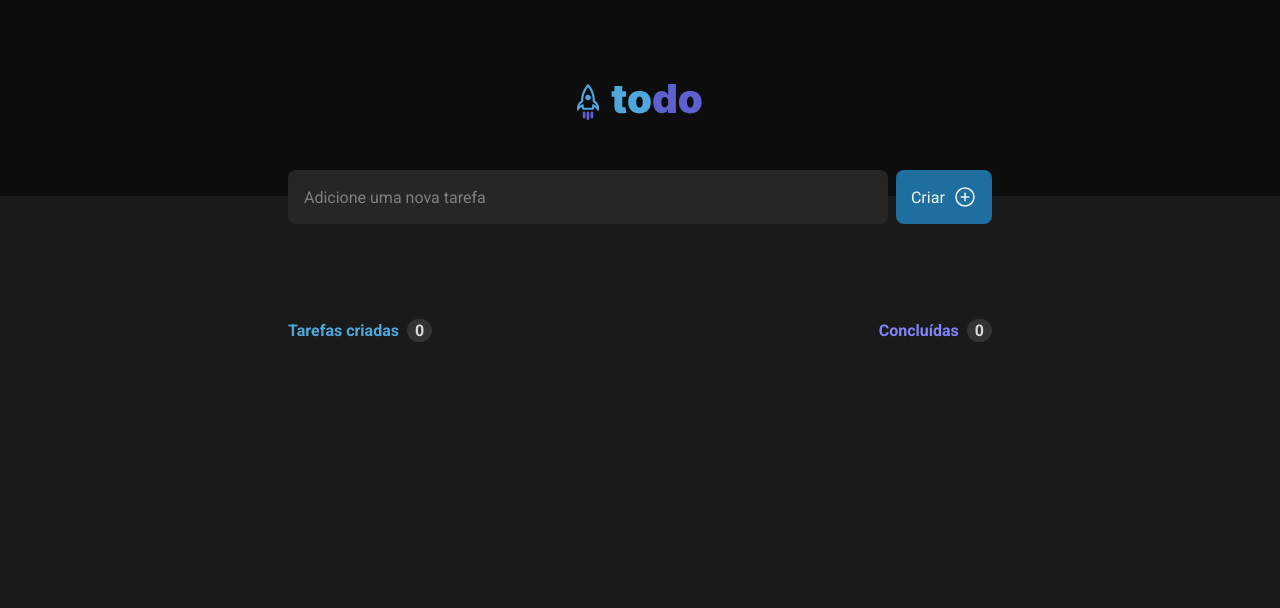
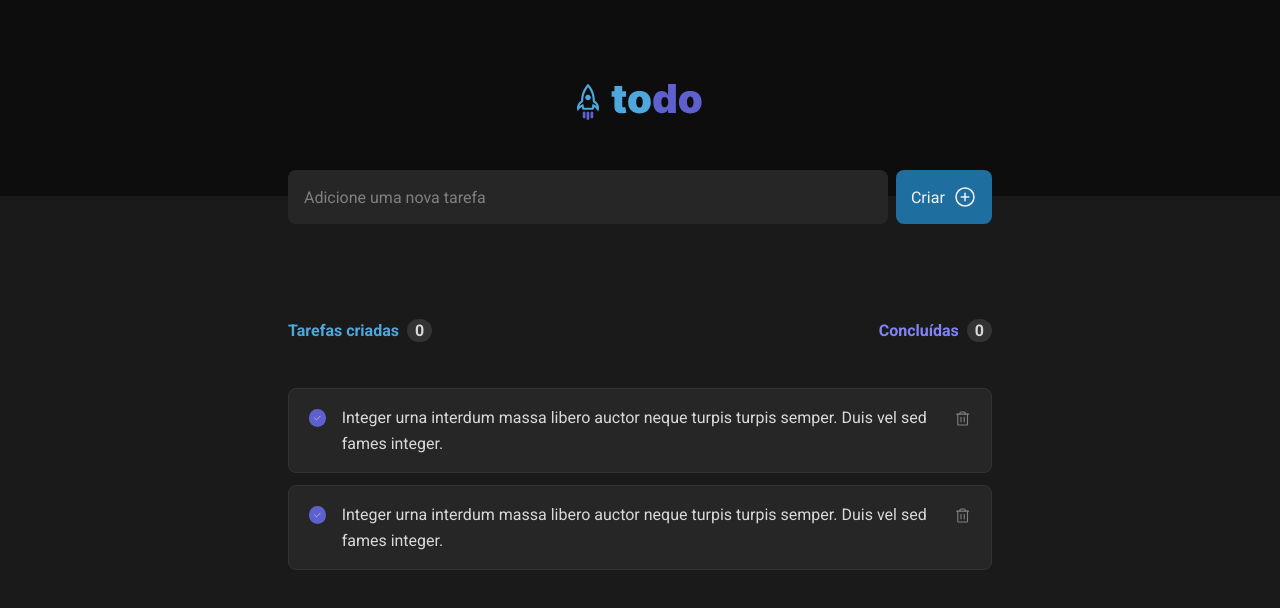
Before and after one commit to caiorodr/to-do-reactjs-ts, a React (Vite) app: page / in a window 1280 px wide. Shown: the top 608 px of the page. Built offline with nearby package versions, Linux system fonts and the light colour scheme.

Commit message:
update list for task

```diff
--- a/src/App.module.css
+++ b/src/App.module.css
@@ -6,3 +6,8 @@
   display: grid;
   grid-template-columns: 1fr;
 }
+
+
+.empty {
+  margin-top: 1.5rem;
+}
--- a/src/App.tsx
+++ b/src/App.tsx
@@ -4,6 +4,7 @@ import styles from './App.module.css';
 import './global.css';
 import { Task } from './components/Task';
 import { Info } from './components/Info';
+import { List } from './components/List';
 
 export function App() {
 
@@ -13,6 +14,10 @@ export function App() {
       <div className={styles.wrapper}>
         <Task/>
         <Info/>
+        <div  className={styles.empty}>
+          <List/>
+        </div>
+
       </div>
     </div>
   )
--- /dev/null
+++ b/src/components/List.module.css
@@ -0,0 +1,56 @@
+.empty {
+    border-top: solid 1px var(--gray-400);
+    border-radius: 8px;
+}
+
+.emptyContent {
+    display: grid;
+    place-items: center;
+    line-height: 1.6;
+    padding: 4rem;
+}
+
+
+.emptyContent img {
+    margin-bottom: 1rem;
+}
+
+.notEmptyContent1{
+    display: table-column ;
+}
+
+
+.taskContent {
+    background: var(--gray-500);
+    color: var(--gray-200);
+    padding: 1rem;
+    border-radius: 8px;
+    border: solid 1px var(--gray-400);
+    margin-top: 1.5rem;
+    display: flex;
+    align-items: flex-start;
+    justify-content: center;
+    gap: 12px;
+    line-height: 1.6;
+}
+
+.taskContent + .taskContent {
+    margin-top: 0.75rem;
+ }
+
+
+
+.check {
+    background: var(--purple-dark);
+    color: var(--gray-100);
+    font-weight: bold;
+    border-radius: 999px;
+    padding: 4px;
+    margin: 4px;
+}
+
+.delete{
+    margin-top: 4px;
+    color: var(--gray-300);
+    margin: 4px;
+}
--- /dev/null
+++ b/src/components/List.tsx
@@ -0,0 +1,38 @@
+import styles from './List.module.css';
+import Clipboard from '../assets/Clipboard.svg'
+import { useState } from 'react';
+import { Check, Trash } from 'phosphor-react';
+
+export function List(){
+    const [taskList, setTaskList] = useState('');
+
+    return (
+        <div>
+            {taskList.length > 0 ?
+                <div className={styles.empty}>
+
+                    <article className={styles.emptyContent}>
+                        <img src={Clipboard} />
+                        <strong>Você ainda não tem tarefas cadastradas</strong>
+                        <p>Crie tarefas e organize seus itens a fazer</p>
+                    </article>
+                </div>
+            :
+                <article className={styles.notEmptyContent}>
+                    <div className={styles.taskContent}>
+                        <Check size={18}  className={styles.check}/>
+                        <p>Integer urna interdum massa libero auctor neque turpis turpis semper. Duis vel sed fames integer.</p>
+                        <Trash size={20}  className={styles.delete}/>
+                    </div>
+
+
+                    <div className={styles.taskContent}>
+                        <Check size={18}  className={styles.check}/>
+                        <p>Integer urna interdum massa libero auctor neque turpis turpis semper. Duis vel sed fames integer.</p>
+                        <Trash size={20} className={styles.delete}/>
+                    </div>
+                </article>
+            }
+        </div>
+    )
+}
```
Also changed, not shown: src/assets/Clipboard.svg (added).
